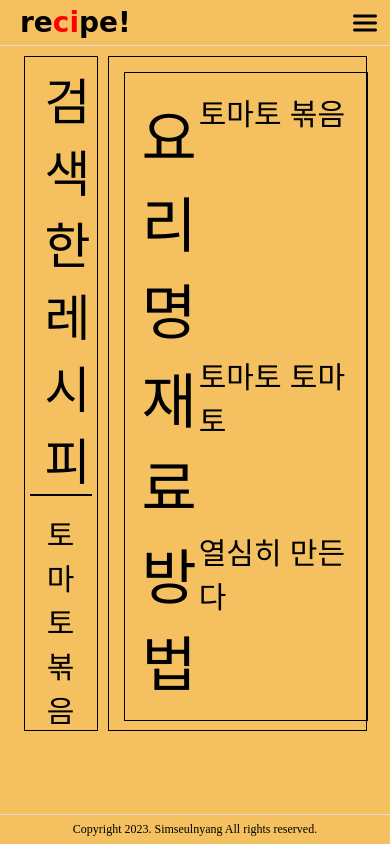
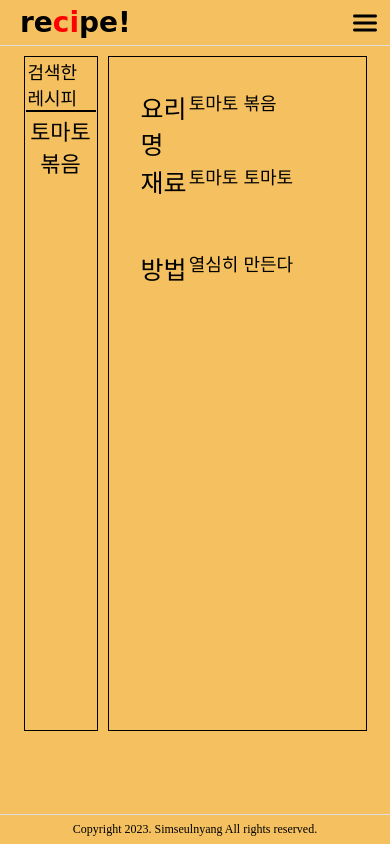
Before and after one commit to simseulnyang/Tell-me-the-recipe, a plain HTML site: page html/history.html in a window 390 px wide. Drawn offline with Linux system fonts and the light colour scheme; a web font is replaced by a local one.

Commit message:
history.html 관련 미디어쿼리 추가

```diff
--- a/css/history.css
+++ b/css/history.css
@@ -33,7 +33,7 @@
     margin: 5px;
     padding-left: 15px;
     border-bottom: 2px solid black;
-    font-size: 50px;
+    font-size: 35px;
 }
 
 .recipe-table {
@@ -46,21 +46,20 @@
 .recipe-content {
     margin: 15px;
     padding: 15px;
-    border: 1px solid black;
     width: 95%;
     height: 460px;
 }
 
 .recipe-contentbody {
-    width: 100%;
+    width: 90%;
 }
 
 .recipe-col-title {
-    width: 15%;
+    width: 20%;
 }
 
 .recipe-col-content {
-    width: 85%;
+    width: 70%;
 }
 
 .recipe-contentbody tr td {
@@ -86,3 +85,55 @@
 .recipe-steps-td2 {
     font-size: 30px;
 }
+
+@media screen and (max-width: 768px) {
+    .history-searchtitle {
+        margin: 3px;
+        padding-left: 5px;
+        font-size: 22px;
+    }
+
+    .history-searchlist {
+        margin: 3px;
+        text-align: center;
+        font-size: 25px;
+    }
+
+    .recipe-name-td1,
+    .recipe-ingredient-td1,
+    .recipe-steps-td1 {
+        font-size: 36px;
+    }
+
+    .recipe-name-td2,
+    .recipe-ingredient-td2,
+    .recipe-steps-td2 {
+        font-size: 25px;
+    }
+}
+
+@media screen and (max-width: 480px) {
+    .history-searchtitle {
+        margin: 1px;
+        padding-left: 2px;
+        font-size: 18px;
+    }
+
+    .history-searchlist {
+        margin: 2px;
+        text-align: center;
+        font-size: 22px;
+    }
+
+    .recipe-name-td1,
+    .recipe-ingredient-td1,
+    .recipe-steps-td1 {
+        font-size: 25px;
+    }
+
+    .recipe-name-td2,
+    .recipe-ingredient-td2,
+    .recipe-steps-td2 {
+        font-size: 18px;
+    }
+}
```
